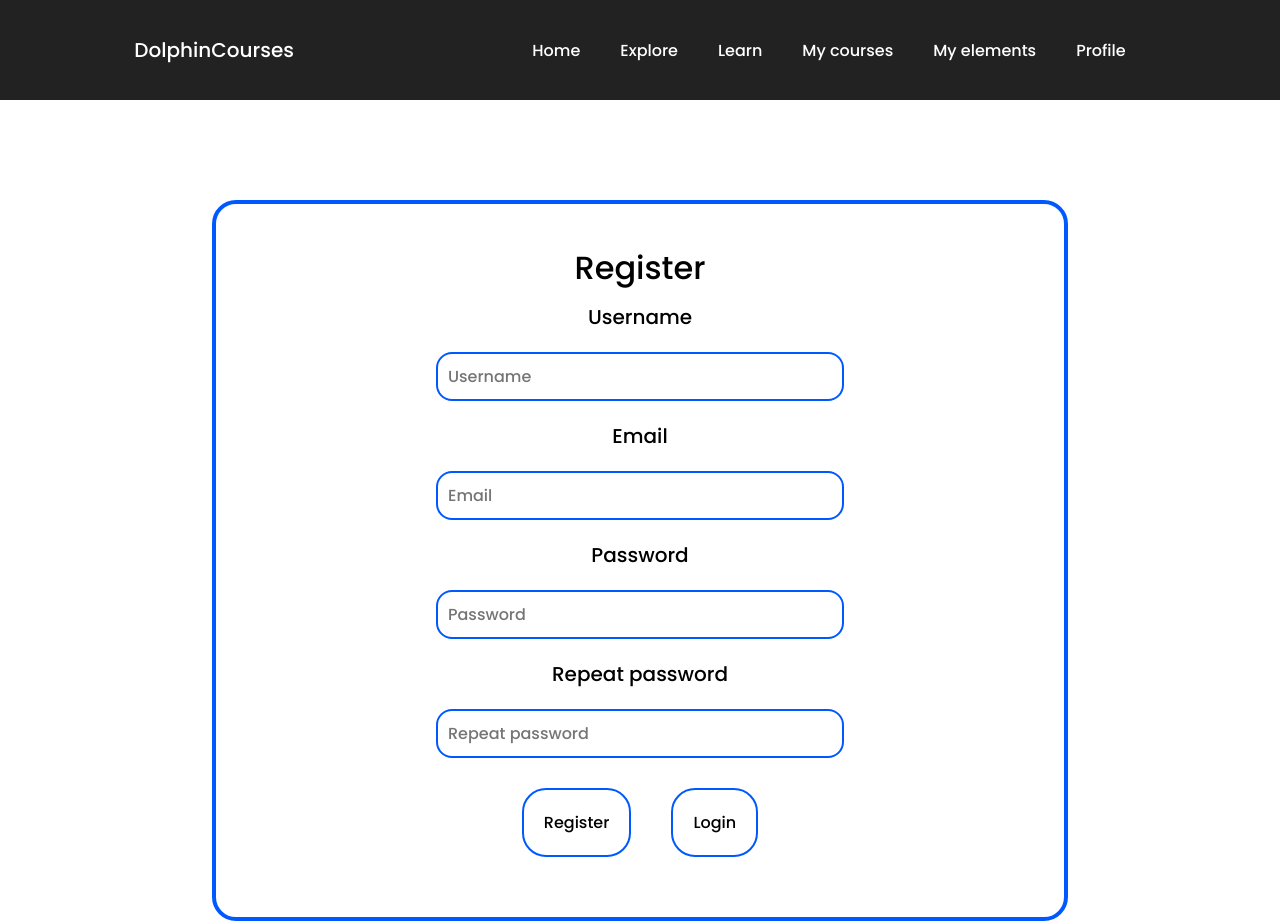
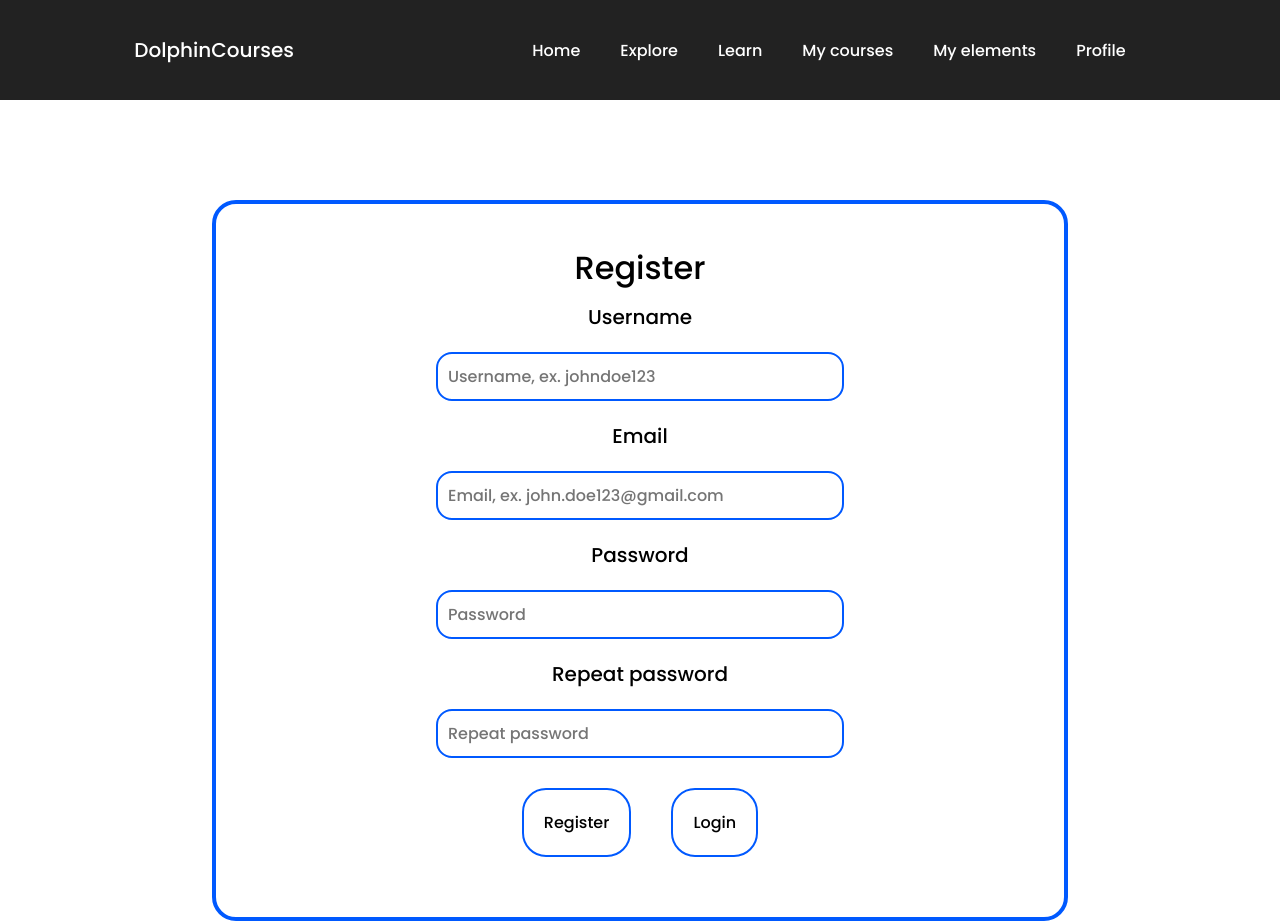
Before and after one commit to kowalskibf/DolphinCourses, a React (Vite) app in the folder frontend/: page /register in a window 1280 px wide. Built offline with nearby package versions, Linux system fonts and the light colour scheme.

Commit message:
Placeholdery

```diff
--- a/frontend/src/screens/RegisterPage.tsx
+++ b/frontend/src/screens/RegisterPage.tsx
@@ -109,7 +109,7 @@ export default function RegisterPage() {
             <div className="create-course-label-box">
                 Username
             </div>
-            <input className="create-course-input-text" placeholder="Username" type="text" value={username} onChange={(e) => setUsername(e.target.value)} />
+            <input className="create-course-input-text" placeholder="Username, ex. johndoe123" type="text" value={username} onChange={(e) => setUsername(e.target.value)} />
             {errorUsername && (
                 <span className="red">
                     <br />
@@ -119,7 +119,7 @@ export default function RegisterPage() {
             <div className="create-course-label-box">
                 Email
             </div>
-            <input className="create-course-input-text" placeholder="Email" type="email" value={email} onChange={(e) => setEmail(e.target.value)} />
+            <input className="create-course-input-text" placeholder="Email, ex. john.doe123@gmail.com" type="email" value={email} onChange={(e) => setEmail(e.target.value)} />
             {errorEmail && (
                 <span className="red">
                     <br />
```
